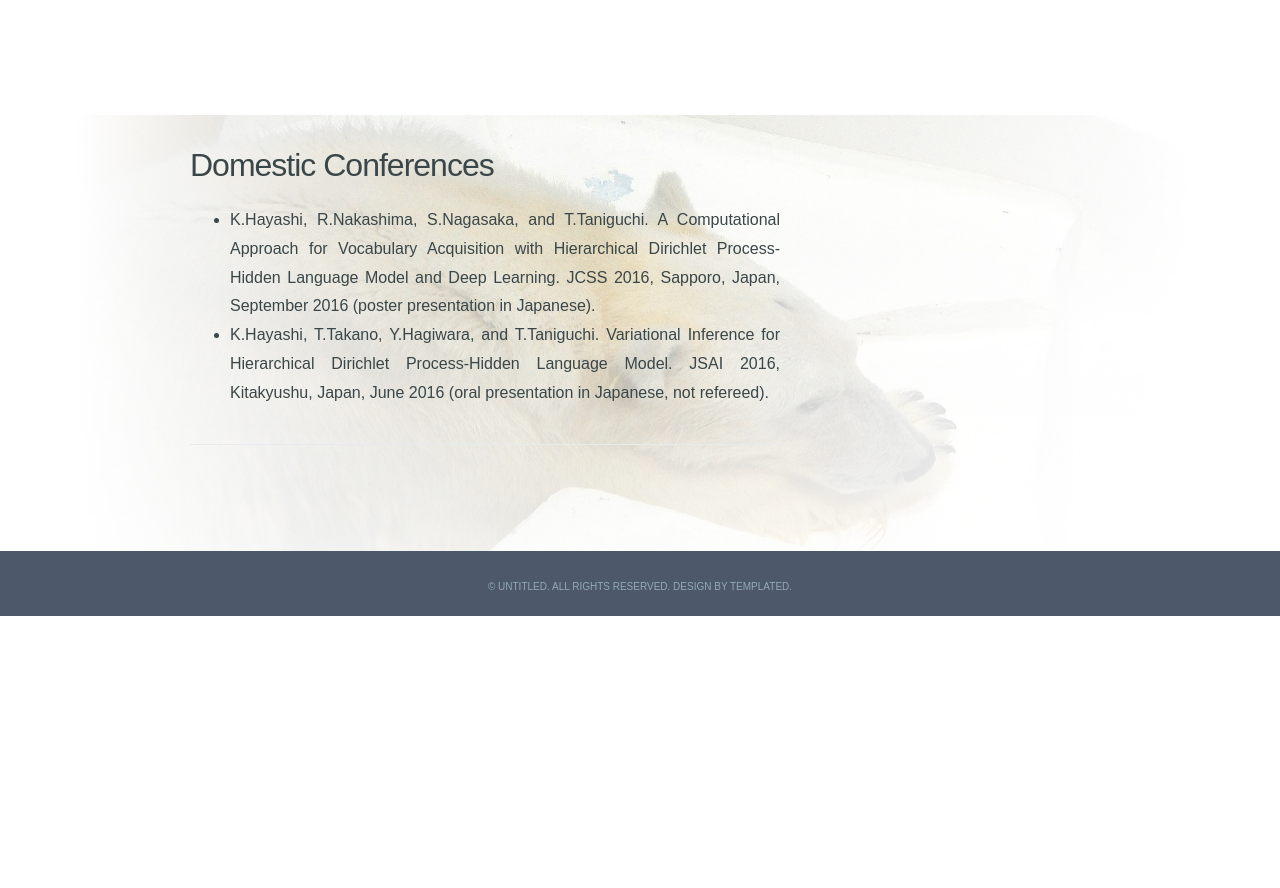
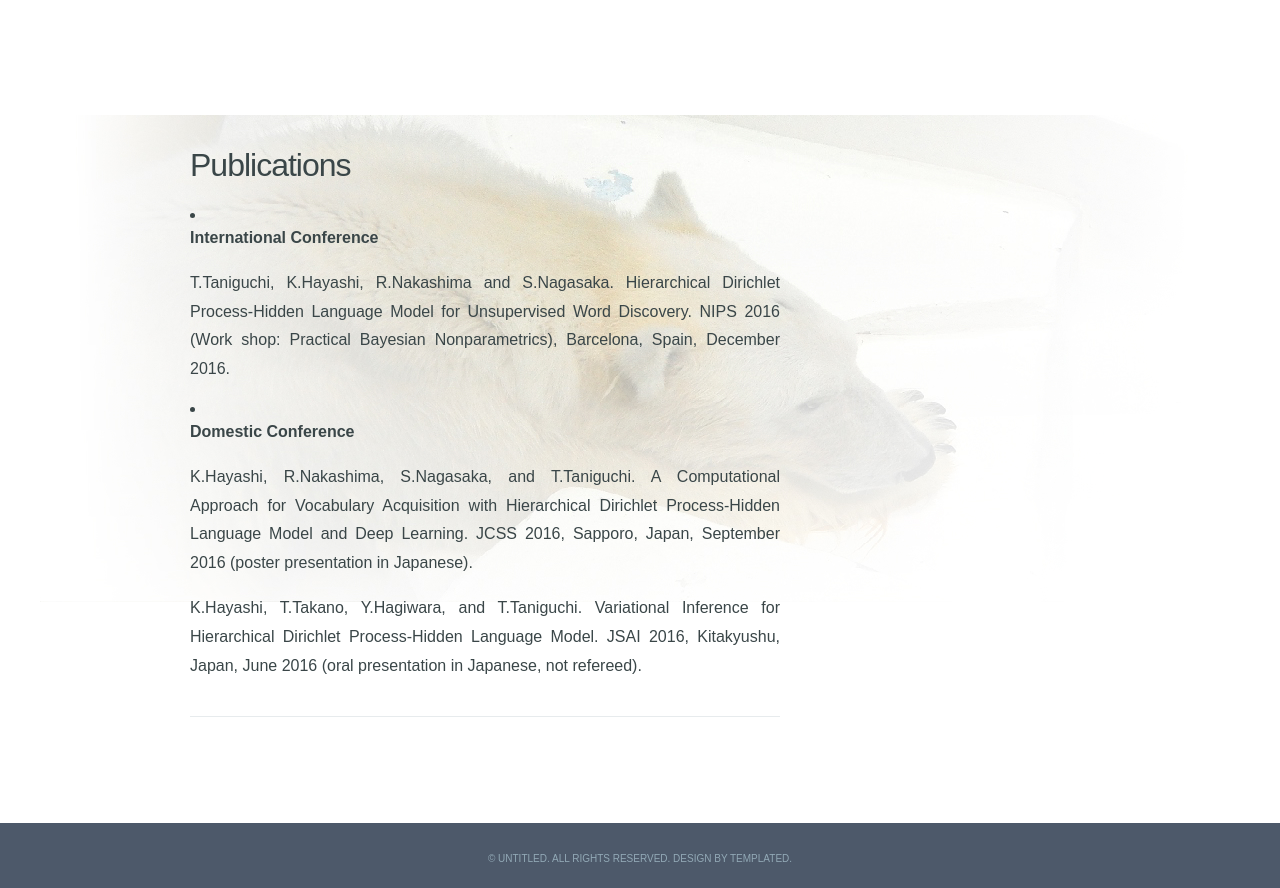
Before and after one commit to ahahsak/ahahsak.github.io, a plain HTML site: page Publications.html in a window 1280 px wide. Before the commit the page ends 800 px from the top, so only its background shows below. Drawn offline with Linux system fonts and the light colour scheme.

Commit message:
add publication

```diff
--- a/Publications.html
+++ b/Publications.html
@@ -46,15 +46,18 @@ Released   : 20110923
 	<div id="page">
 		<div id="content">
 			<div class="post">
-				<h2 class="title"><a href="#">Domestic Conferences</a></h2>
+				<h2 class="title"><a href="#">Publications</a></h2>
 				<div style="clear: both;">&nbsp;</div>
 				<div class="entry">
-					<ul>
-					<li>K.Hayashi, R.Nakashima, S.Nagasaka, and T.Taniguchi. A Computational Approach for Vocabulary Acquisition with Hierarchical Dirichlet Process-Hidden Language Model and Deep Learning. JCSS 2016, Sapporo, Japan, September 2016 (poster presentation in Japanese).
+					<li><p><strong>International Conference</strong></p>
+					<p>T.Taniguchi, K.Hayashi, R.Nakashima and S.Nagasaka. Hierarchical Dirichlet Process-Hidden Language Model for Unsupervised Word Discovery. NIPS 2016 (Work shop: Practical Bayesian Nonparametrics), Barcelona, Spain, December 2016.</p>
 					</li>
-					<li>K.Hayashi, T.Takano, Y.Hagiwara, and T.Taniguchi. Variational Inference for Hierarchical Dirichlet Process-Hidden Language Model. JSAI 2016, Kitakyushu, Japan, June 2016 (oral presentation in Japanese, not refereed).
+					<li><p><strong>Domestic Conference</strong></p>
+					<p>K.Hayashi, R.Nakashima, S.Nagasaka, and T.Taniguchi. A Computational Approach for Vocabulary Acquisition with Hierarchical Dirichlet Process-Hidden Language Model and Deep Learning. JCSS 2016, Sapporo, Japan, September 2016 (poster presentation in Japanese).
+					</p>
+					<p>K.Hayashi, T.Takano, Y.Hagiwara, and T.Taniguchi. Variational Inference for Hierarchical Dirichlet Process-Hidden Language Model. JSAI 2016, Kitakyushu, Japan, June 2016 (oral presentation in Japanese, not refereed).
+					</p>
 					</li>
-					</ul>
 				</div>
 			</div>
 			</div>
```
